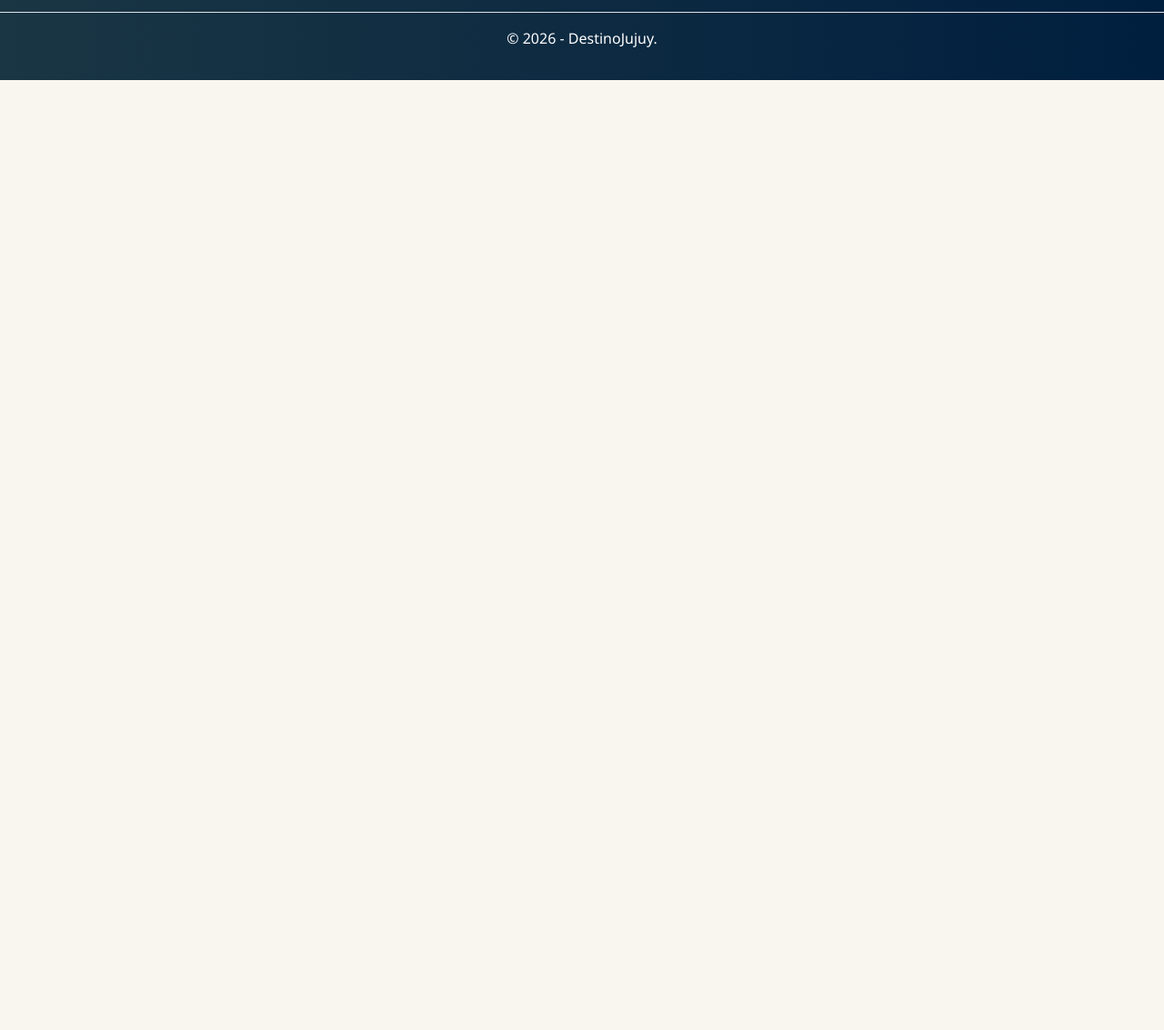
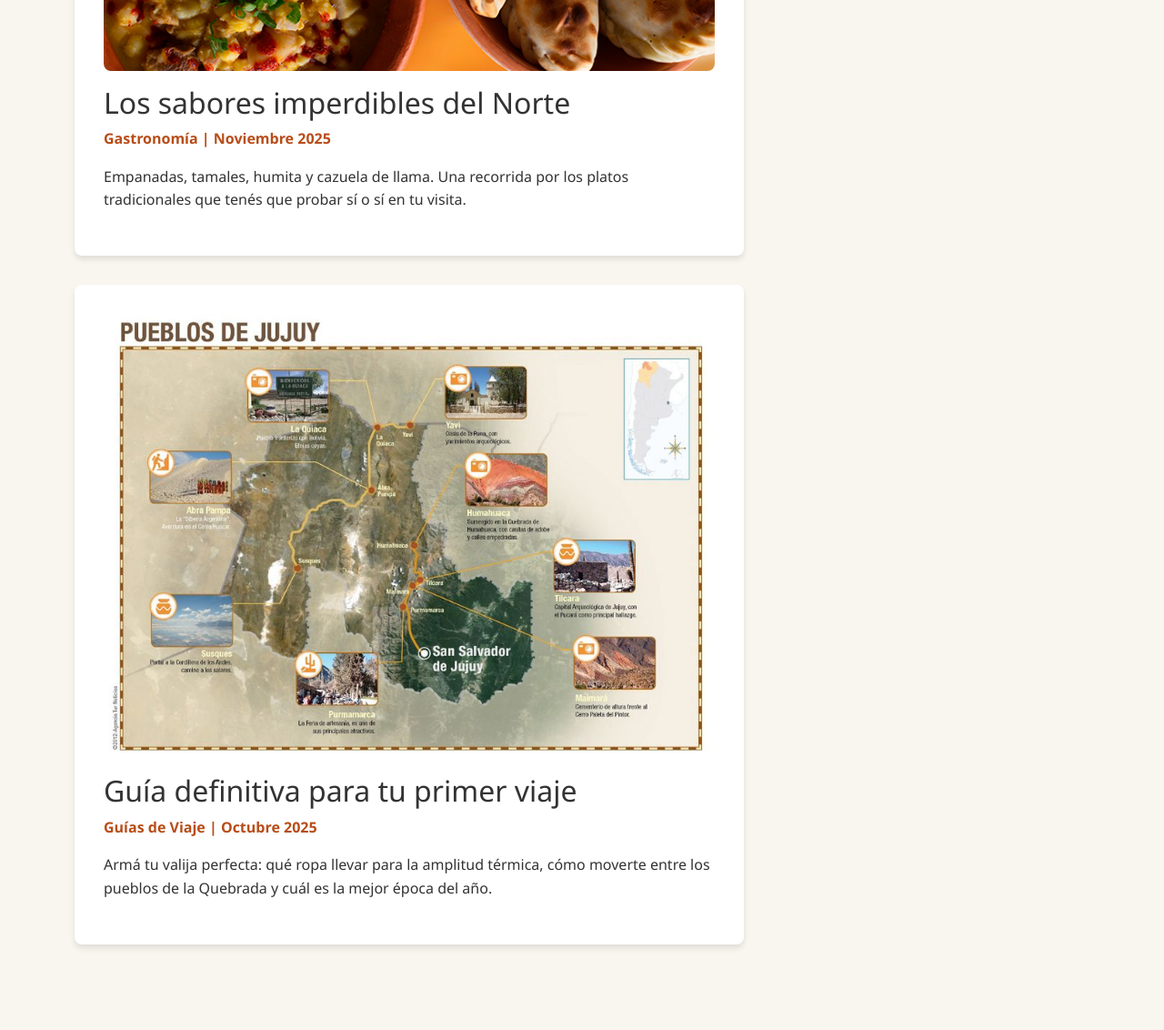
Before and after one commit to MartinAle90/TP-PySW-Turismo, a website: page blog.html in a window 1280 px wide. Shown: the part 2123-3255 px from the top of the page at 91% size. Before the commit the page ends 2211 px from the top, so only its background shows below. Drawn offline with nearby package versions, Linux system fonts and the light colour scheme.

Commit message:
imagenes que faltaba en blog

```diff
--- a/blog.html
+++ b/blog.html
@@ -154,6 +154,32 @@
               cascadas y fauna autóctona.
             </p>
           </article>
+
+        <!-- APORTE: Artículo de Gastronomía -->
+        <article
+          class="articulo-blog scroll-animate"
+          data-category="gastronomia"
+        >
+          <img src="assets/comida.jpg" alt="Comida típica de Jujuy" />
+          <h2>Los sabores imperdibles del Norte</h2>
+          <p class="text-resalte fw-bold mb-3">Gastronomía | Noviembre 2025</p>
+          <p>
+            Empanadas, tamales, humita y cazuela de llama. Una recorrida por los platos tradicionales que tenés que probar sí o sí en tu visita.
+          </p>
+        </article>
+
+        <!-- APORTE: Artículo de Guías de Viaje -->
+        <article
+          class="articulo-blog scroll-animate"
+          data-category="guias"
+        >
+          <img src="assets/guia-de-jujuy.jpg" alt="Guía para viajar a Jujuy" />
+          <h2>Guía definitiva para tu primer viaje</h2>
+          <p class="text-resalte fw-bold mb-3">Guías de Viaje | Octubre 2025</p>
+          <p>
+            Armá tu valija perfecta: qué ropa llevar para la amplitud térmica, cómo moverte entre los pueblos de la Quebrada y cuál es la mejor época del año.
+          </p>
+        </article>
         </div>
 
         <!-- Sidebar -->
```
Also changed, not shown: assets/comida.jpg (added), assets/guia-de-jujuy.jpg (added).
